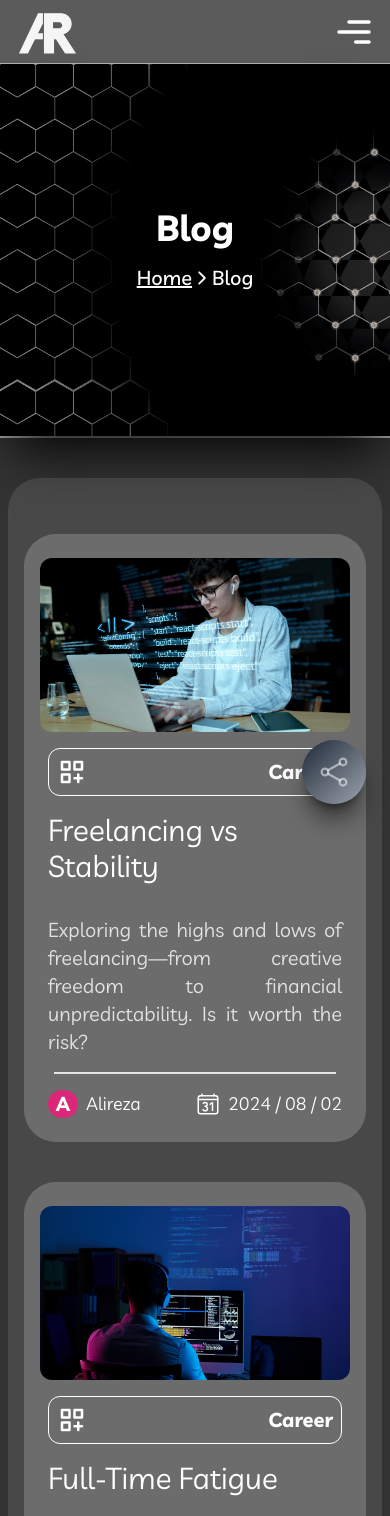
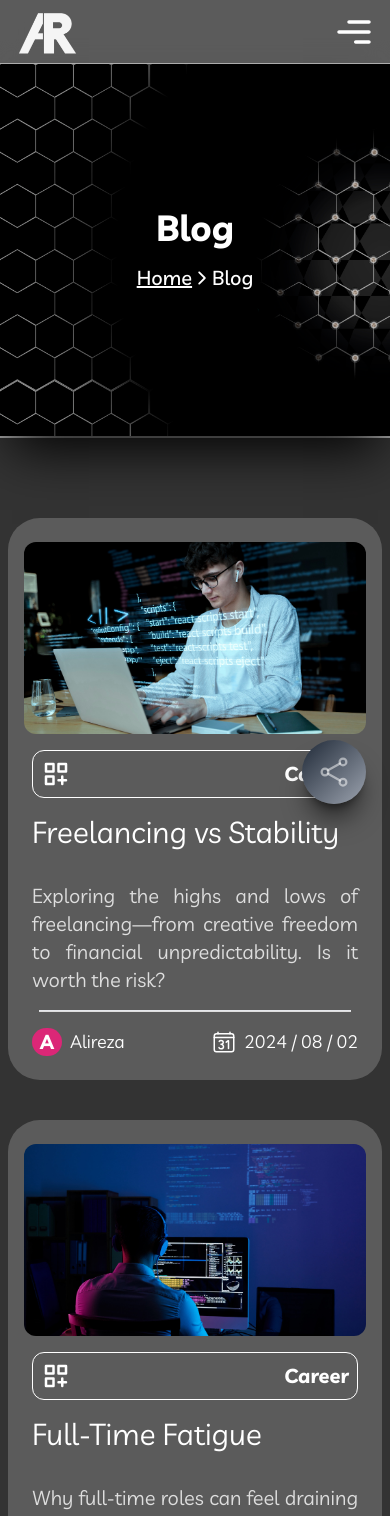
Before and after one commit to Ali-Reza-001/alireza, a React (Vite) app: page /blogs in a window 390 px wide. Shown: the top 1516 px of the page. Built offline with nearby package versions, Linux system fonts and the light colour scheme.

Commit message:
2- new update

```diff
--- a/src/components/Blog.jsx
+++ b/src/components/Blog.jsx
@@ -65,7 +65,7 @@ const Blog = () => {
       <BreadCrumb title={'Blog'}/>
       <div className="lg:w-10/12 mx-auto w-full px-2 lg:px-6 py-10 lg:py-20 ">
         <div className="w-full flex gap-4">
-          <div className="w-full bg-white/10 rounded-[2rem] lg:p-8 p-4">
+          <div className="w-full lg:bg-white/10 rounded-[2rem] lg:p-8">
             {blogs.map((blog, index) => <BlogBox data={blog} key={index} index={index} />)}
           </div>
         </div>
```
